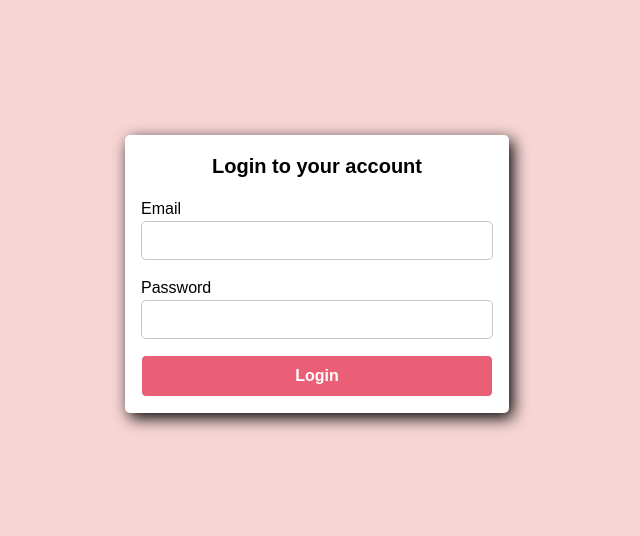
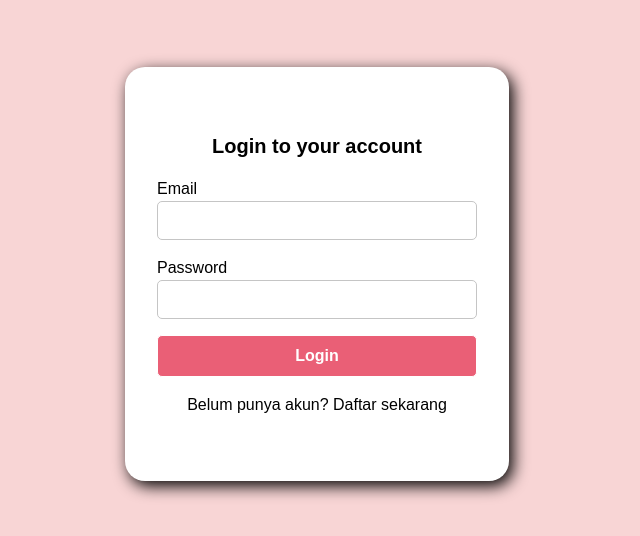
Before and after one commit to ivillop/smart-csa, a React (Vite) app: page /login in a window 1280 px wide. Shown: the part 126-662 px from the top of the page, without its empty margins (323-963 px from the left). Built offline with nearby package versions, Linux system fonts and the light colour scheme.

Commit message:
edit login-page & register-page

```diff
--- a/src/components/Navbar.jsx
+++ b/src/components/Navbar.jsx
@@ -1,5 +1,5 @@
 import profile from '../assets/profile.png';
-import { useLocation } from 'react-router-dom';
+import { useLocation, Link } from 'react-router-dom';
 import {
   Menu,
   MenuButton,
@@ -43,12 +43,12 @@ function Navbar() {
                 anchor='bottom end'
                 className='mt-2 text-end w-32 origin-top-right shadow px-0.5 rounded border-black/5 bg-white hover:bg-gray-100 p-1 text-sm/6 text-white [--anchor-gap:var(--spacing-1)] focus:outline-none'>
                 <MenuItem>
-                  <a
+                  <Link
                     className='flex text-black items-center justify-start px-2 gap-3'
-                    href='#'>
+                    to='/login'>
                     <FaRightFromBracket />
                     Logout
-                  </a>
+                  </Link>
                 </MenuItem>
               </MenuItems>
             </Transition>
--- a/src/pages/Login.jsx
+++ b/src/pages/Login.jsx
@@ -1,5 +1,5 @@
 import { useState } from 'react';
-import { useNavigate } from 'react-router-dom';
+import { useNavigate, Link } from 'react-router-dom';
 
 function Login() {
   const [email, setEmail] = useState('');
@@ -37,6 +37,9 @@ function Login() {
             />
           </div>
           <button type='submit'>Login</button>
+          <Link className='login-page__appeal' to='/register'>
+            Belum punya akun? Daftar sekarang
+          </Link>
         </form>
       </div>
     </>
--- a/src/pages/Register.jsx
+++ b/src/pages/Register.jsx
@@ -1,5 +1,5 @@
 import { useState } from 'react';
-import { useNavigate } from 'react-router-dom';
+import { useNavigate, Link } from 'react-router-dom';
 
 function Register() {
   const [email, setEmail] = useState('');
@@ -37,6 +37,9 @@ function Register() {
             />
           </div>
           <button type='submit'>Register</button>
+          <Link className='register-page__appeal' to='/login'>
+            Sudah punya akun? Masuk sekarang
+          </Link>
         </form>
       </div>
     </>
--- a/src/styles/style.css
+++ b/src/styles/style.css
@@ -57,7 +57,7 @@ li i {
 
 nav {
   padding-top: 1rem;
-  margin-left: 20%;
+  margin-left: 21%;
   display: flex;
   justify-content: space-between;
   padding-right: 2rem;
@@ -383,8 +383,9 @@ textarea {
 
 .login-page form {
   background-color: #fff;
-  padding: 1rem;
-  border-radius: 5px;
+  padding: 2rem;
+  padding-block: 4rem;
+  border-radius: 20px;
   box-shadow: 4px 5px 16px 0px;
   width: 30vw;
 }
@@ -419,6 +420,12 @@ textarea {
   font-weight: 600;
   color: #fff;
   background-color: #ea5f76;
+  margin-bottom: 1rem;
+}
+
+.login-page__appeal {
+  display: flex;
+  justify-content: center;
 }
 
 .register-page {
@@ -431,8 +438,9 @@ textarea {
 
 .register-page form {
   background-color: #fff;
-  padding: 1rem;
-  border-radius: 5px;
+  padding: 2rem;
+  padding-block: 4rem;
+  border-radius: 20px;
   box-shadow: 4px 5px 16px 0px;
   width: 30vw;
 }
@@ -467,4 +475,10 @@ textarea {
   font-weight: 600;
   color: #fff;
   background-color: #ea5f76;
+  margin-bottom: 1rem;
 }
+
+.register-page__appeal {
+  display: flex;
+  justify-content: center;
+}
```
